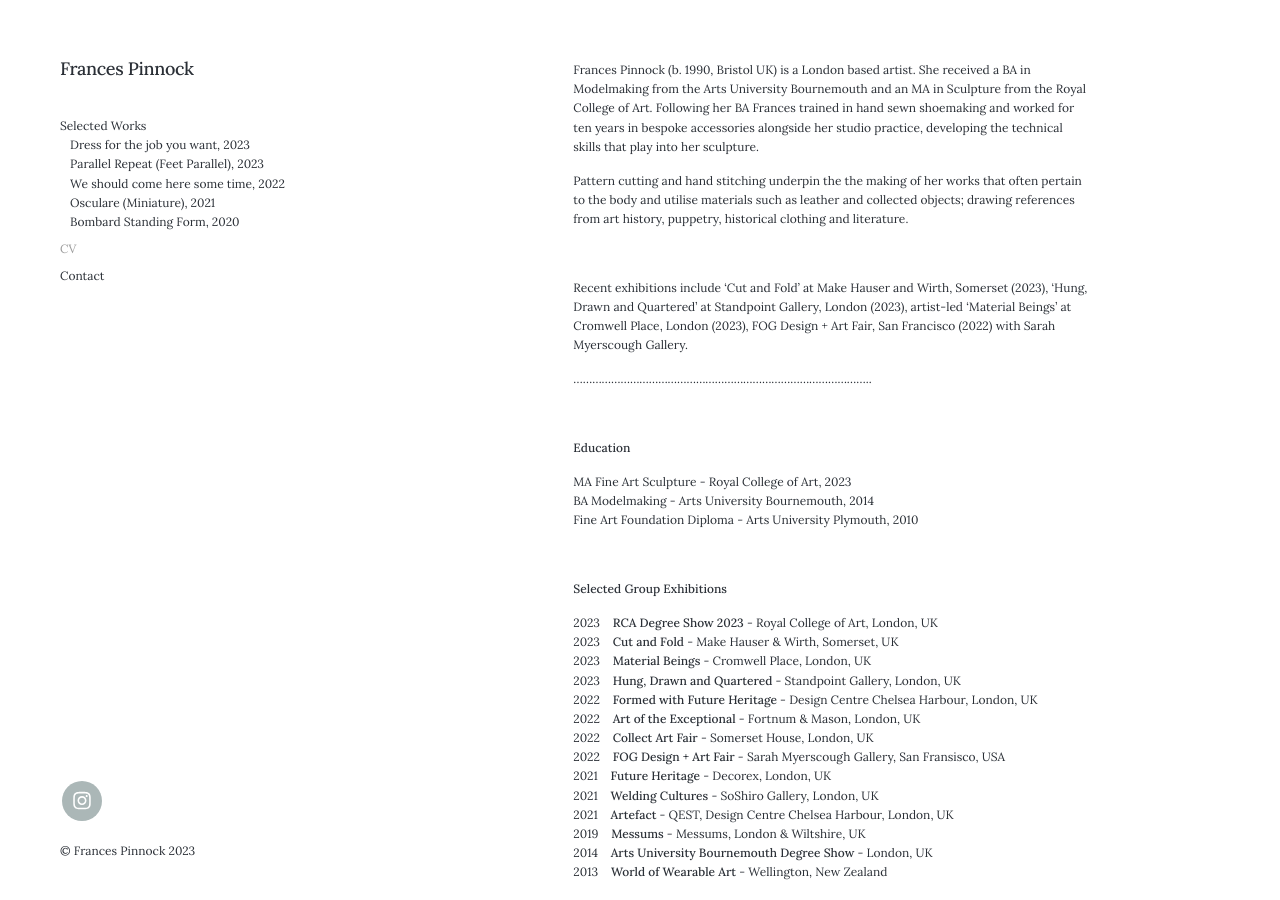
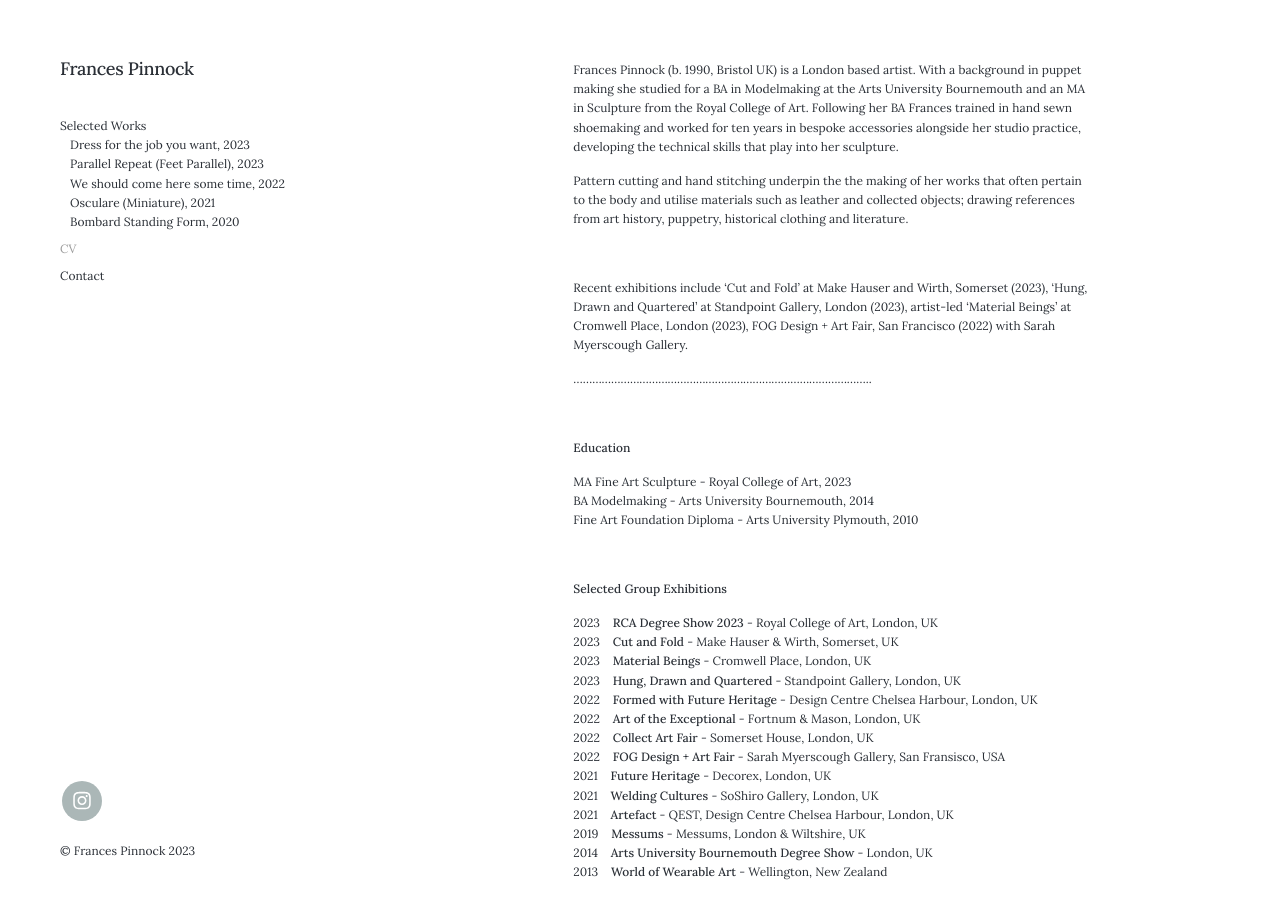
Before and after one commit to francespinnock/francespinnock.github.io, a Jekyll site: the page built from _pages/cv.md, in a window 1280 px wide and 900 px high. Built offline with Jekyll 4.4.1, drawn with Linux system fonts in a browser that asks for light colours; nearby versions of some CDN libraries.

Commit message:
Update cv.md

```diff
--- a/_pages/cv.md
+++ b/_pages/cv.md
@@ -3,7 +3,7 @@ title: CV
 subtitle:
 description: About Frances Pinnock
 ---
-Frances Pinnock (b. 1990, Bristol UK) is a London based artist. She received a BA in Modelmaking from the Arts University Bournemouth and an MA in Sculpture from the Royal College of Art. Following her BA Frances trained in hand sewn shoemaking and worked for ten years in bespoke accessories alongside her studio practice, developing the technical skills that play into her sculpture.
+Frances Pinnock (b. 1990, Bristol UK) is a London based artist. With a background in puppet making she studied for a BA in Modelmaking at the Arts University Bournemouth and an MA in Sculpture from the Royal College of Art. Following her BA Frances trained in hand sewn shoemaking and worked for ten years in bespoke accessories alongside her studio practice, developing the technical skills that play into her sculpture.
 
 Pattern cutting and hand stitching underpin the the making of her works that often pertain to the body and utilise materials such as leather and collected objects; drawing references from art history, puppetry, historical clothing and literature.
 
```
